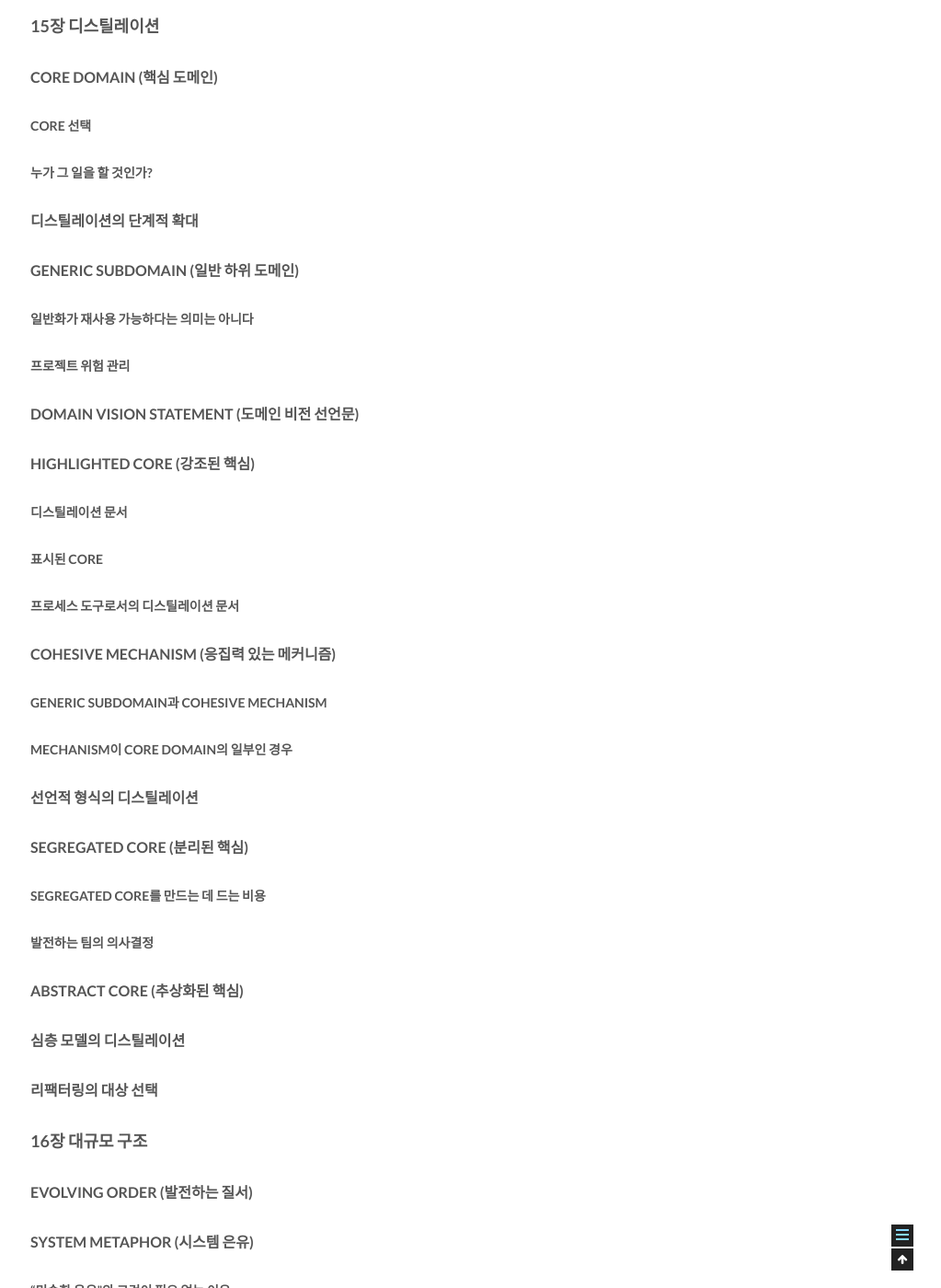
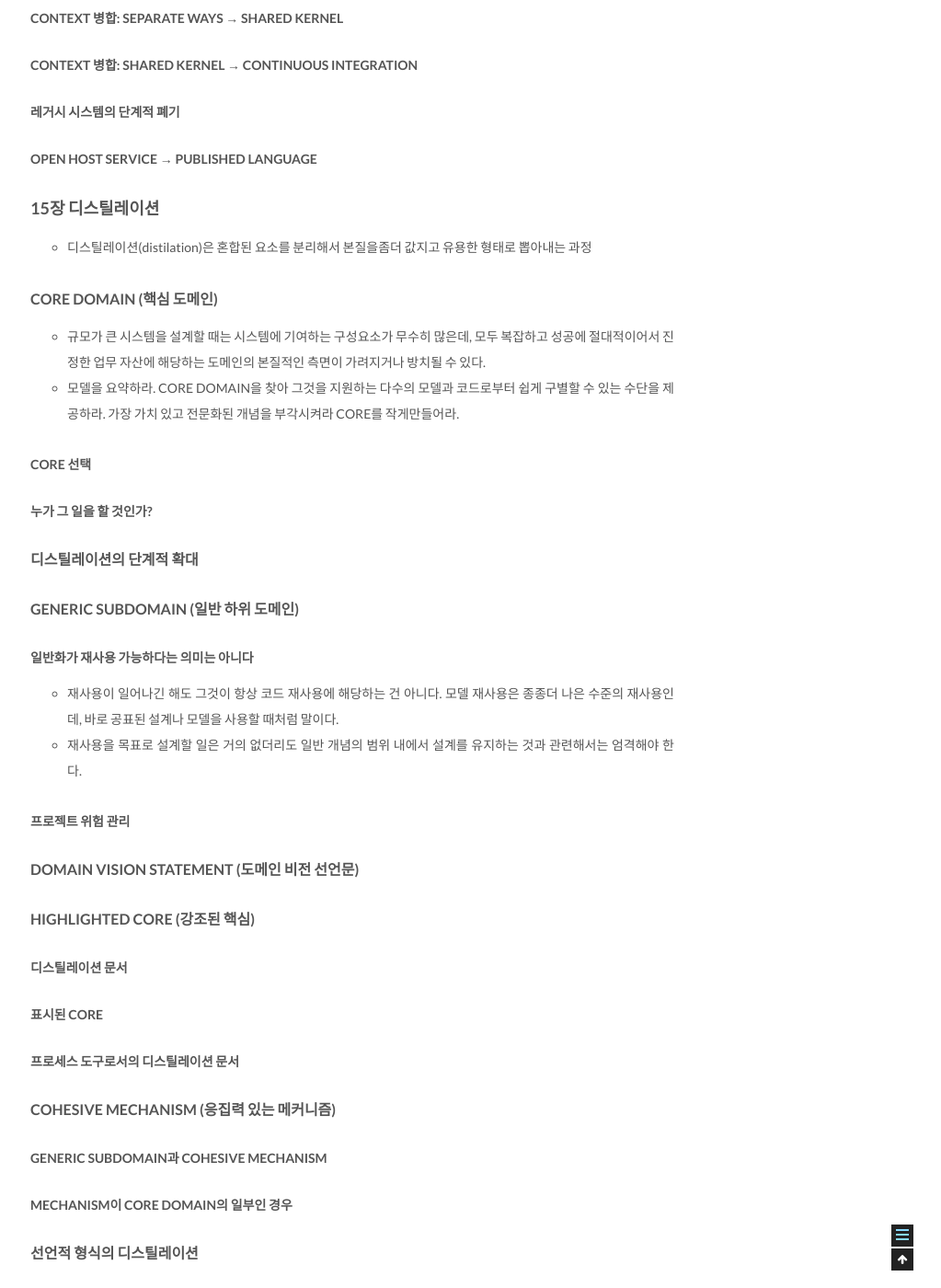
Before and after one commit to csj4032/csj4032.github.io, a Jekyll site: the page built from _posts/2018-02-21-도메인주도설계.md, in a window 1280 px wide and 1400 px high, scrolled down 24504 px. Shown: the whole window at 92% size, without its empty margins (257-1280 px from the left). Built offline with Jekyll 4.4.1, drawn with Linux system fonts in a browser that asks for light colours; some of the changed text lies outside the part shown.

Commit message:
도메인 주도 설계 포스팅 수정

```diff
--- a/_posts/2018-02-21-도메인주도설계.md
+++ b/_posts/2018-02-21-도메인주도설계.md
@@ -539,6 +539,7 @@ class Bucket
 #### COMPOSITE (복합체)
 
 #### 그렇다면 FLYWEIGHT는?
+* 기술적인 문제에 대한 기술적인 해법뿐 아니라 개념적인 도메인에 관한 해법도 제공해야 한다는 것이 디자인 패턴을 도메인 패턴으로 적용하기 위한 유일한 요구사항
 
 ### 13장 더 심층적인 통찰력을 향한 리팩터링
 
@@ -577,8 +578,10 @@ class Bucket
 #### CUSTOMER/SUPPLIER DEVELOPMENTTEAM (고객/공급자 개발 팀)
 
 #### CONFORMIST (준수자)
+* CONFORMIST는 동일한 모델을 이용하는 영역과 추가를 통해 모델을 확장한 영역, 다른 모델이 영향을 미치는 영역을 보유한다는 점에서 SHARED KERNEL과 유사
+* 저수준 인터페이스를 사용하면 데이터를 표현하고 데이터의 값과 관계를 제약하는 모델의 힘이 사라지는 동시에 새로운 시스템에 자신의 모델에서 사용하지도 않는 용어를 사용해서 원시 데이터를 해석해야 하는 부담마저 생김
 
-#### ANTICORRUPTION LAYER (오류 방? 계층)
+#### ANTICORRUPTION LAYER (오류 방지 계층)
 
 ##### ANTICORRUPTION LAYER의 인터페이스 설계
 
@@ -627,8 +630,11 @@ class Bucket
 ##### OPEN HOST SERVICE → PUBLISHED LANGUAGE
 
 ### 15장 디스틸레이션
+* 디스틸레이션(distilation)은 혼합된 요소를 분리해서 본질을좀더 값지고 유용한 형태로 뽑아내는 과정
 
 #### CORE DOMAIN (핵심 도메인)
+* 규모가 큰 시스템을 설계할 때는 시스템에 기여하는 구성요소가 무수히 많은데, 모두 복잡하고 성공에 절대적이어서 진정한 업무 자산에 해당하는 도메인의 본질적인 측면이 가려지거나 방치될 수 있다.
+* 모델을 요약하라. CORE DOMAIN을 찾아 그것을 지원하는 다수의 모델과 코드로부터 쉽게 구별할 수 있는 수단을 제공하라. 가장 가치 있고 전문화된 개념을 부각시켜라 CORE를 작게만들어라.
 
 ##### CORE 선택
 
@@ -639,6 +645,8 @@ class Bucket
 #### GENERIC SUBDOMAIN (일반 하위 도메인)
 
 ##### 일반화가 재사용 가능하다는 의미는 아니다
+* 재사용이 일어나긴 해도 그것이 항상 코드 재사용에 해당하는 건 아니다. 모델 재사용은 종종더 나은 수준의 재사용인데, 바로 공표된 설계나 모델을 사용할 때처럼 말이다.
+* 재사용을 목표로 설계할 일은 거의 없더리도 일반 개념의 범위 내에서 설계를 유지하는 것과 관련해서는 엄격해야 한다.
 
 ##### 프로젝트 위험 관리
 
```
